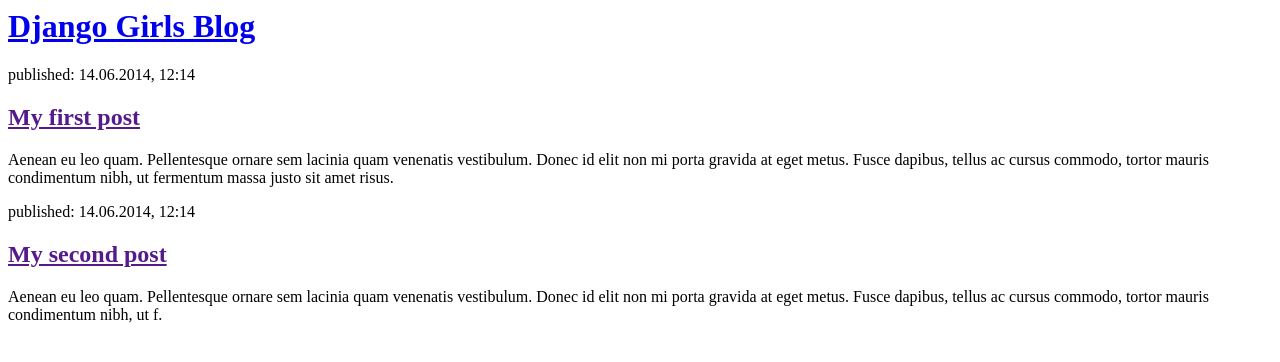
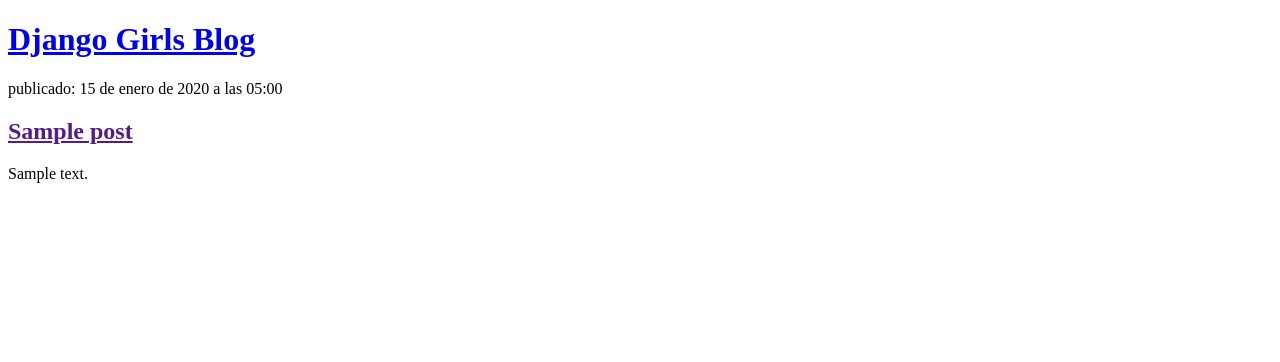
Before and after one commit to daniel-olascoaga/djangolearn, a Django app: page / in a window 1280 px wide. Shown: the top 362 px of the page. Run offline with Django 4.2, Linux system fonts and the light colour scheme; tables that the repository leaves empty hold one stand-in row (values such as "Sample post").

Commit message:
datos dinamicos en las plantillas con QuerySets

```diff
--- a/blog/templates/blog/post_list.html
+++ b/blog/templates/blog/post_list.html
@@ -1,5 +1,9 @@
-<html>
+<!DOCTYPE html>
+<html lang="en">
 <head>
+    <meta charset="UTF-8">
+    <meta http-equiv="X-UA-Compatible" content="IE=edge">
+    <meta name="viewport" content="width=device-width, initial-scale=1.0">
     <title>Django Girls blog</title>
 </head>
 <body>
@@ -7,16 +11,12 @@
         <h1><a href="/">Django Girls Blog</a></h1>
     </div>
 
+    {% for post in posts %}
         <div>
-            <p>published: 14.06.2014, 12:14</p>
-            <h2><a href="">My first post</a></h2>
-            <p>Aenean eu leo quam. Pellentesque ornare sem lacinia quam venenatis vestibulum. Donec id elit non mi porta gravida at eget metus. Fusce dapibus, tellus ac cursus commodo, tortor mauris condimentum nibh, ut fermentum massa justo sit amet risus.</p>
+            <p> publicado: {{ post.published_date }}</p>
+            <h2><a href="">{{ post.title }}</a></h2>
+            <p>{{ post.text|linebreaksbr }}</p>
         </div>
-
-        <div>
-            <p>published: 14.06.2014, 12:14</p>
-            <h2><a href="">My second post</a></h2>
-            <p>Aenean eu leo quam. Pellentesque ornare sem lacinia quam venenatis vestibulum. Donec id elit non mi porta gravida at eget metus. Fusce dapibus, tellus ac cursus commodo, tortor mauris condimentum nibh, ut f.</p>
-        </div>
+    {% endfor %}
 </body>
 </html>
--- a/blog/views.py
+++ b/blog/views.py
@@ -1,5 +1,8 @@
 from django.shortcuts import render
+from django.utils import timezone
+from .models import Post
 
 # Create your views here.
 def post_list(request):
-    return render(request, 'blog/post_list.html', {})
+    posts = Post.objects.all()
+    return render(request, 'blog/post_list.html', {'posts': posts})
```
Lines whose indentation alone changed are shown as unchanged.
